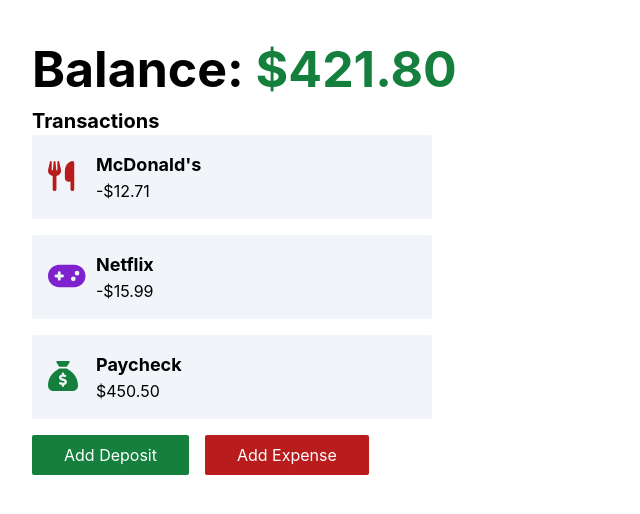
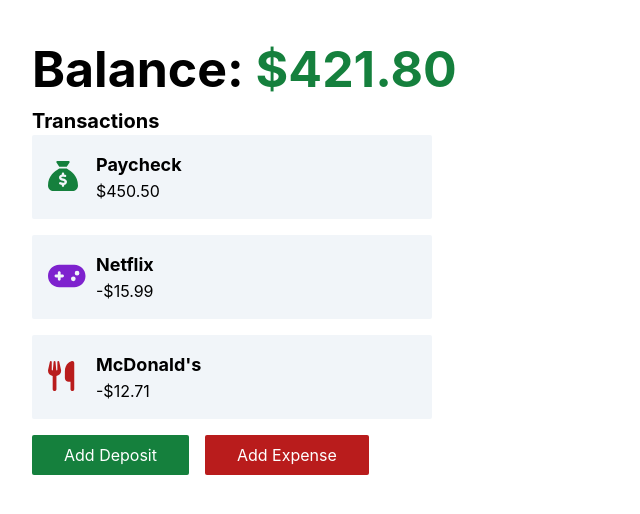
Before and after one commit to daniiltsioma/finance-tracker, a React (Create React App) app: page / in a window 1280 px wide. Shown: the top 514 px of the page, without its empty margins (0-640 px from the left). Built offline with nearby package versions, Linux system fonts and the light colour scheme.

Commit message:
transactions list loader added

```diff
--- a/src/components/transactions/TransactionList.tsx
+++ b/src/components/transactions/TransactionList.tsx
@@ -1,4 +1,4 @@
-import { Link } from "react-router-dom";
+import { Link, useLoaderData } from "react-router-dom";
 import Transaction from "./Transaction";
 
 export interface TransactionData {
@@ -24,8 +24,8 @@
   transportation,
 }
 
-const TransactionList = () => {
-  const transactions: TransactionData[] = [
+export const loader = async () => {
+  return [
     {
       id: 0,
       title: "Paycheck",
@@ -54,13 +54,17 @@
       category: TransactionCategory.food,
     },
   ];
+};
+
+const TransactionList = () => {
+  const transactions = useLoaderData() as TransactionData[];
 
   return (
     <>
       <h2 className="text-xl font-bold">Transactions</h2>
       <div className="w-[400px]">
         {transactions.reverse().map((t) => (
-          <Transaction transaction={t} />
+          <Transaction transaction={t} key={t.id} />
         ))}
         <div className="flex">
           <Link
--- a/src/index.tsx
+++ b/src/index.tsx
@@ -6,6 +6,7 @@
 import reportWebVitals from "./reportWebVitals";
 import { RouterProvider, createBrowserRouter } from "react-router-dom";
 import TransactionList from "./components/transactions/TransactionList";
+import { loader as transactionListLoader } from "./components/transactions/TransactionList";
 import Deposit from "./components/transactions/Deposit";
 import Expense from "./components/transactions/Expense";
 
@@ -17,6 +18,7 @@
       {
         path: "/",
         element: <TransactionList />,
+        loader: transactionListLoader,
       },
       {
         path: "/deposit",
```
